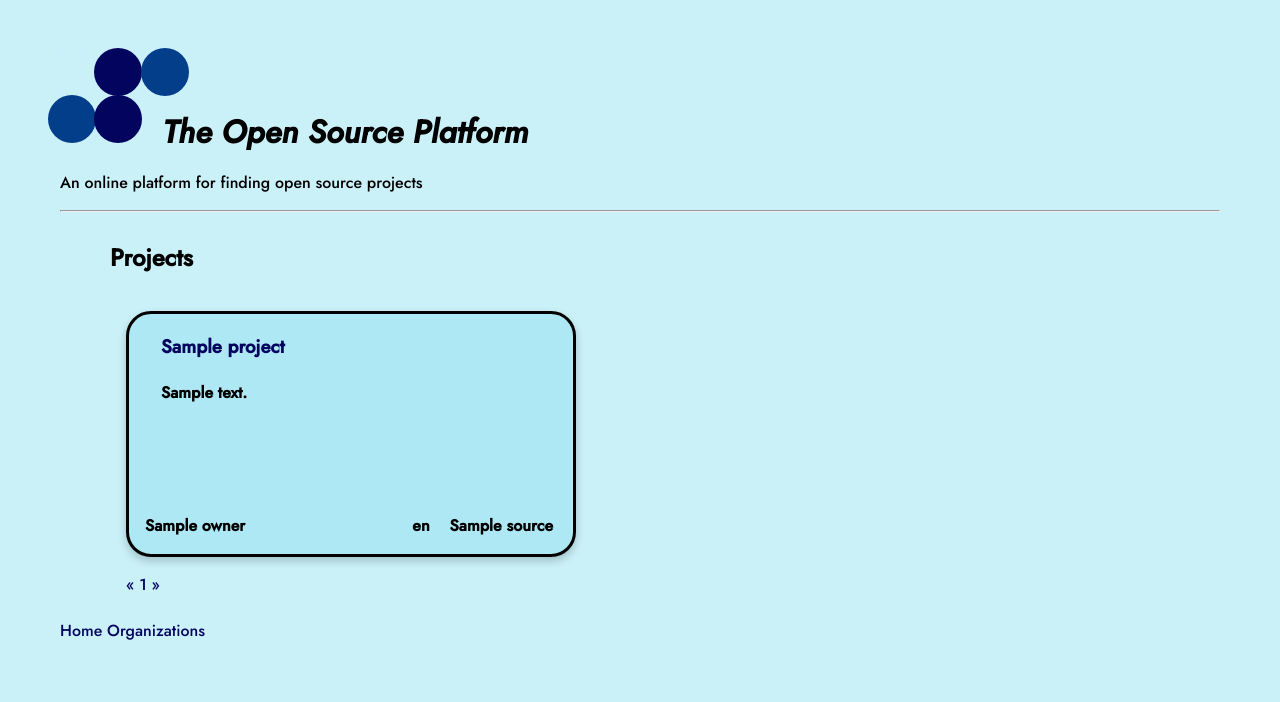
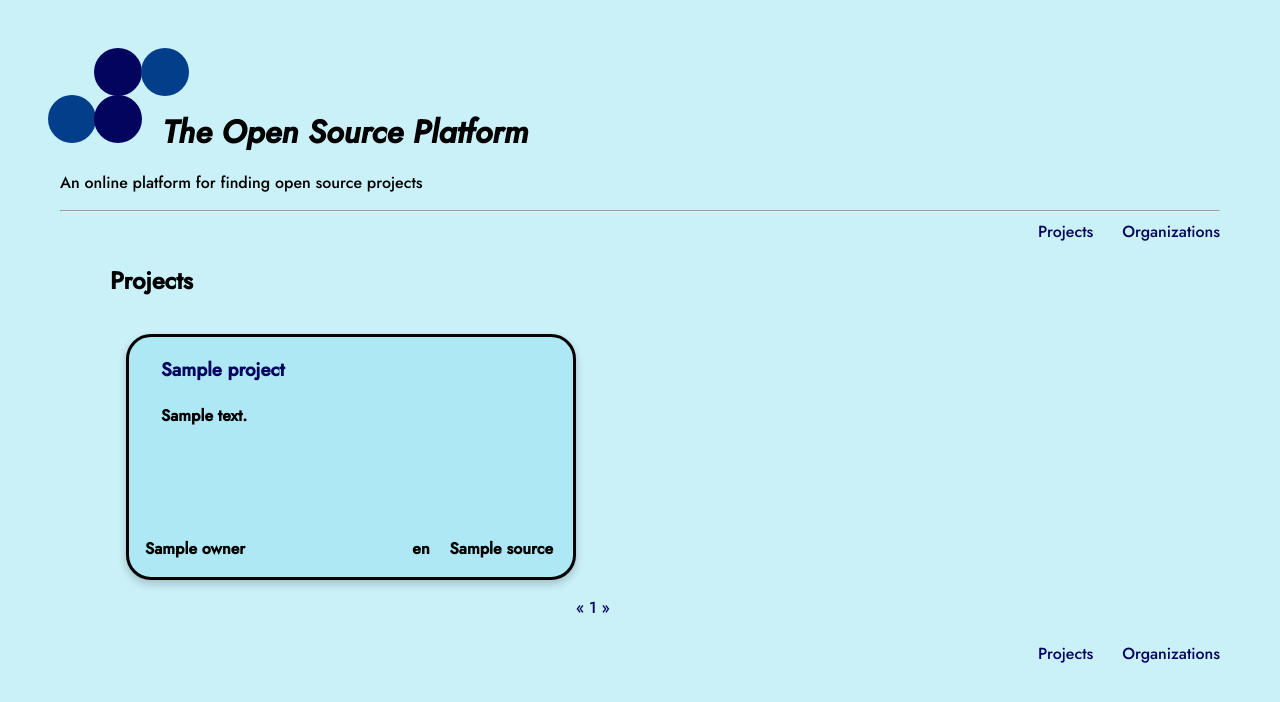
Before and after one commit to SamuelHoward/open-source-platform, a Flask app: template flask_app/templates/projects.html in a window 1280 px wide. Shown: the top 702 px of the page. Run offline with Flask 2, Linux system fonts and the light colour scheme; the template is opened without the code that fills it: most values are stand-ins (such as "Sample title", 1, 10 or a date in 2020).

Commit message:
Improves styling and page formatting

```diff
--- a/flask_app/static/css/style.css
+++ b/flask_app/static/css/style.css
@@ -23,8 +23,14 @@ a {
     text-decoration: none;
 }
 
+.page-links {
+    float: right;
+}
+
 .pagination {
-    clear: both
+    clear: both;
+    text-align: center;
+    margin-left: -13%;
 }
 
 .source {
--- a/flask_app/templates/base.html
+++ b/flask_app/templates/base.html
@@ -22,9 +22,20 @@
     <br />
     An online platform for finding open source projects
     <hr>
+    <div>
+      <span class="page-links">
+	<a href= {{ url_for('index') }}>Projects</a>
+	&nbsp;&nbsp;&nbsp;&nbsp;
+	<a href= {{ url_for('organizations') }}>Organizations</a>
+      </span>
+    </div>
     <div class="main-body">
     {% block content %}{% endblock %} <br>
     </div>
-    <a href= {{ url_for('index') }}>Home</a>   <a href= {{ url_for('organizations') }}>Organizations</a>
+    <span class="page-links">
+      <a href= {{ url_for('index') }}>Projects</a>
+      &nbsp;&nbsp;&nbsp;&nbsp;
+      <a href= {{ url_for('organizations') }}>Organizations</a>
+    </span>
   </body>
 </html>
```
